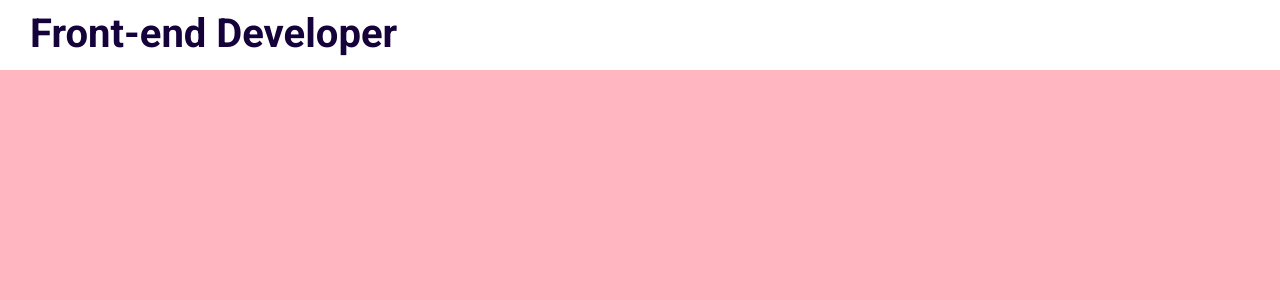
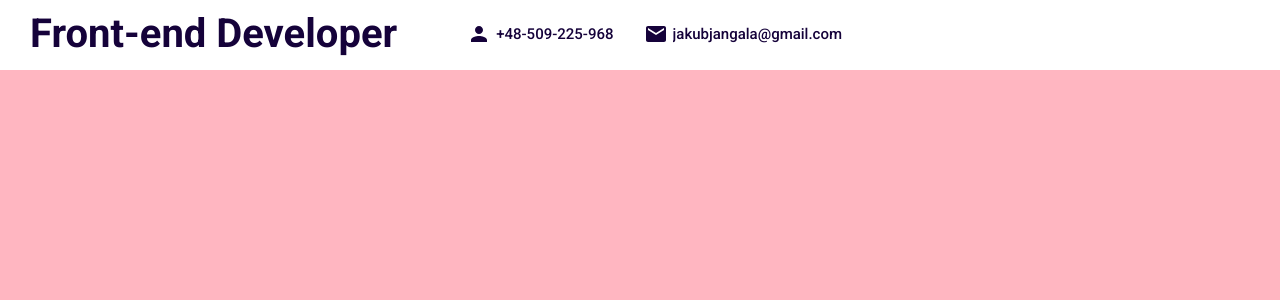
Before and after one commit to JakGi/PorfolioPage, a React (Create React App) app: page / in a window 1280 px wide. Shown: the top 300 px of the page. Built offline with nearby package versions, Linux system fonts and the light colour scheme.

Commit message:
added material-ui, icons and core, added icons to navbar

```diff
--- a/package.json
+++ b/package.json
@@ -4,6 +4,7 @@
   "private": true,
   "dependencies": {
     "@material-ui/core": "^4.12.3",
+    "@material-ui/icons": "^4.11.2",
     "@testing-library/jest-dom": "^5.14.1",
     "@testing-library/react": "^11.2.7",
     "@testing-library/user-event": "^12.8.3",
--- a/public/index.html
+++ b/public/index.html
@@ -9,7 +9,7 @@
     />
     <link rel="preconnect" href="https://fonts.gstatic.com" crossorigin />
     <link
-      href="https://fonts.googleapis.com/css2?family=Roboto:wght@100;300;700;900&display=swap"
+      href="https://fonts.googleapis.com/css2?family=Roboto:wght@100;200;300;400;500;700;900&display=swap"
       rel="stylesheet"
     />
     <title>React Porfolio</title>
--- a/src/components/topbar/Topbar.jsx
+++ b/src/components/topbar/Topbar.jsx
@@ -1,4 +1,5 @@
 import "./topbar.scss";
+import { Person, Mail } from "@material-ui/icons";
 
 export default function Topbar() {
   return (
@@ -6,8 +7,22 @@ export default function Topbar() {
       <div className="wrapper">
         <div className="left">
           <a href="#intro" className="logo">Front-end Developer</a>
+          <div className="itemContainer">
+            <Person className="icon"/>
+            <span>+48-509-225-968</span>
+          </div>
+          <div className="itemContainer">
+            <Mail className="icon"/>
+            <span>jakubjangala@gmail.com</span>
+          </div>
         </div>
-        <div className="right"></div>
+        <div className="right">
+            <div className="hamburger">
+                <span className="line1"></span>
+                <span className="line2"></span>
+                <span className="line3"></span>
+            </div>
+        </div>
       </div>
     </div>
   );
--- a/src/components/topbar/topbar.scss
+++ b/src/components/topbar/topbar.scss
@@ -17,11 +17,28 @@
         justify-content: space-between;
 
         .left {
+            display: flex;
+            align-items: center;
             .logo {
                 font-size: 40px;
                 font-weight: 700;
                 text-decoration: none;
                 color: inherit;
+                margin-right: 40px;
+            }
+            .itemContainer {
+                display: flex;
+                align-items: center;
+                margin-left: 30px;
+
+                .icon{
+                    font-style: 18px;
+                    margin-right: 5px;
+                }
+                span{
+                    font-size: 15px;
+                    font-weight: 500;
+                }
             }
         }
     }
```
Also changed, not shown: 1 other file (tests, documents, lock files or other folders).
